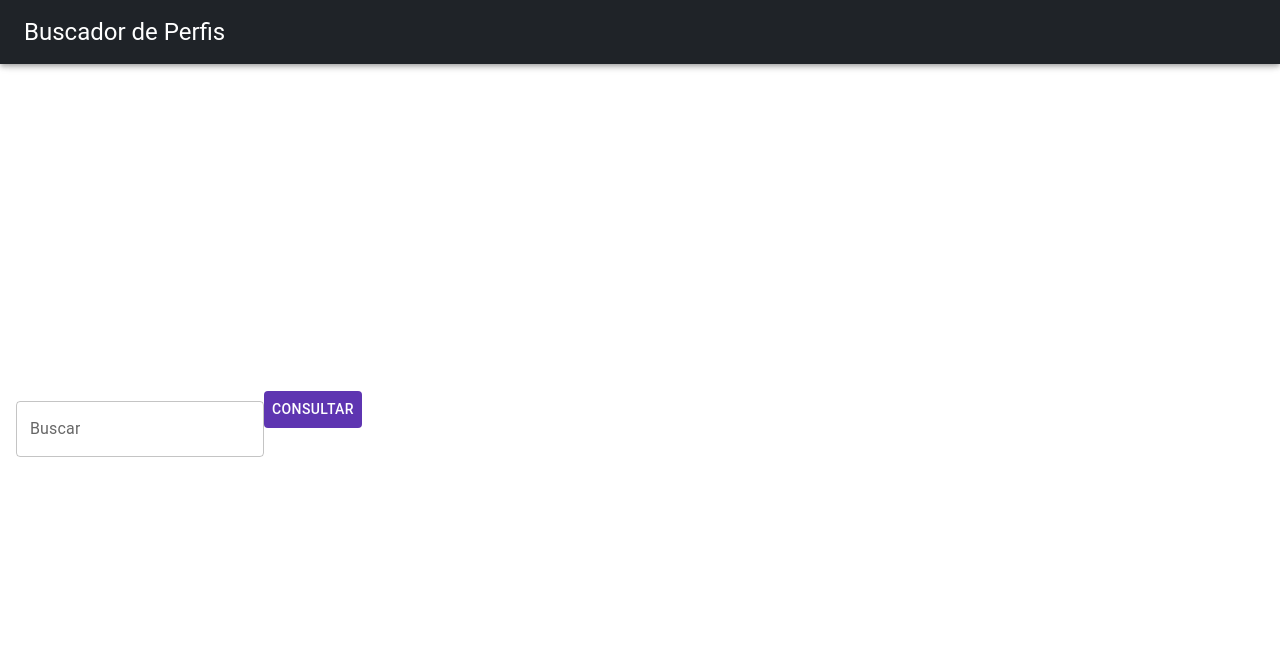
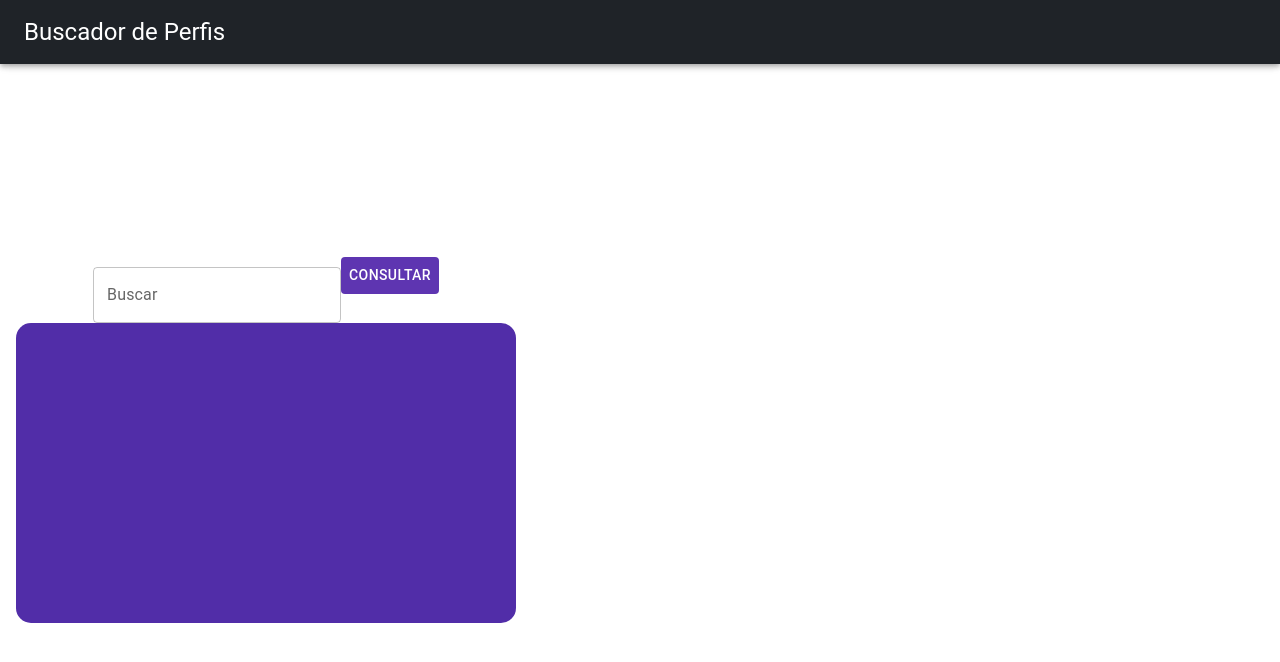
Before and after one commit to oFerrari/APP-Localizador-de-Perfis-React, a React (Vite) app: page / in a window 1280 px wide. Shown: the top 662 px of the page. Built offline with nearby package versions, Linux system fonts and the light colour scheme.

Commit message:
Adicionando os dados na API e condições e Estilizando Form Group

```diff
--- a/src/components/Card/index.tsx
+++ b/src/components/Card/index.tsx
@@ -1,14 +1,32 @@
-import { Avatar, FormGroup, useRadioGroup } from '@mui/material'
-import {User} from '../../types/index'
+import { Avatar, Box, FormGroup, Typography, useRadioGroup } from '@mui/material'
+import { User } from '../../types/index'
+import { blueGrey, pink } from '@mui/material/colors'
 
-export function Card(dados:User){
-    return(
+export function Card(dados: User) {
+    return (
         <>
-        <FormGroup >
-        <img src={dados.avatar_url} alt="" />
-        <p>{dados.name}</p>
+            <FormGroup sx={{
+                display: "flex",
+                alignItems: "center",
+                justifyContent: "center",
+                backgroundColor: 'rgb(81, 45, 168)',
+                width: '500px',
+                height: '300px',
+                borderRadius: '15px',
+                color: 'white',
 
-        </FormGroup>
+            }}>{dados.avatar_url !== "" ? (
+                <>
+                    <img style={{ clipPath: 'circle(50%)' }} width={60} height={60} src={dados.avatar_url} alt="" />
+
+                    <p>{dados.name}</p>
+
+                    <a href={dados.html_url}>Link do Perfil</a>
+                </>
+            ) : (<Typography variant="body1"></Typography>
+            )}
+            </FormGroup>
+
         </>
     )
 }
```
